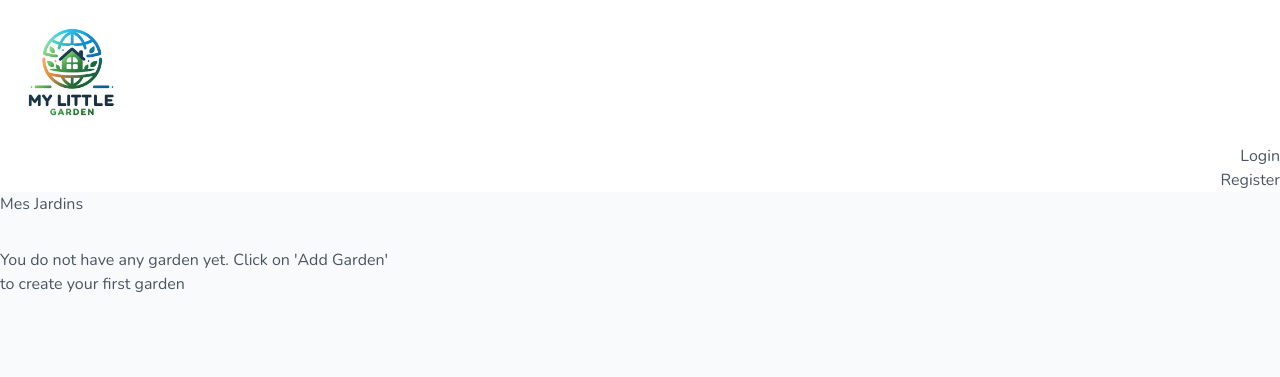
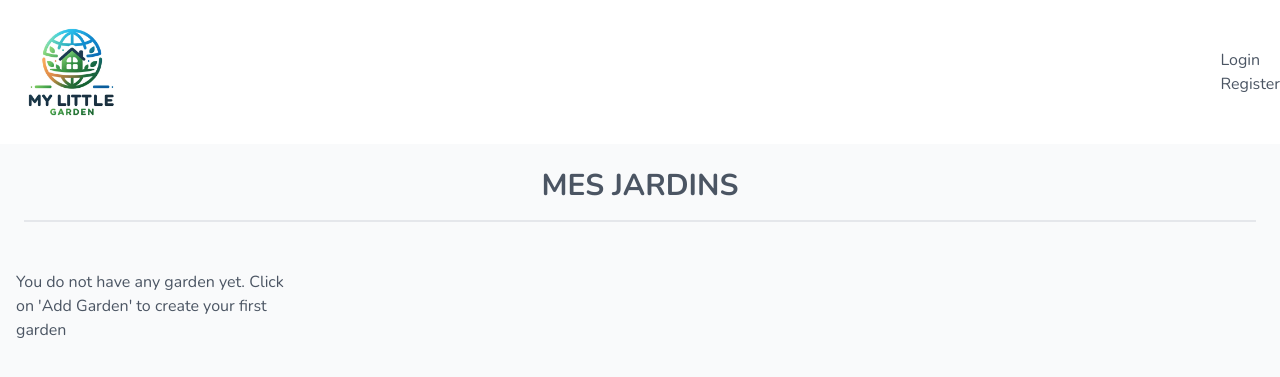
Before and after one commit to renlo08/my-little-garden, a Django app: page /gardens/ in a window 1280 px wide. Shown: the top 377 px of the page. Run offline with Django 4.2, Linux system fonts and the light colour scheme; some libraries are stand-ins or nearby versions.

Commit message:
Optimize UI by updating garden card styles and layout
This commit introduces a number of visual and structural changes to improve user experience. Firstly, the style of the garden cards have been updated for better readability and user engagement, followed by a restructure of the layout in gardens.html. Lastly, various CSS styles including margins and grid structure have been revised for a cleaner and smoother presentation.

```diff
--- a/app/gardens/models.py
+++ b/app/gardens/models.py
@@ -32,7 +32,7 @@ class Garden(models.Model):
     updated = models.DateTimeField(auto_now=True)
 
     def get_absolute_url(self):
-        return reverse('gardens:detail', kwargs={'id': self.id})
+        return reverse('gardens:detail', kwargs={'pk': self.pk})
 
     def get_edit_url(self):
         return reverse('gardens:update', kwargs={'id': self.id})
--- a/app/static/css/mlghome-ui.css
+++ b/app/static/css/mlghome-ui.css
@@ -550,16 +550,40 @@ video {
   position: static;
 }
 
+.m-2{
+  margin: 0.5rem;
+}
+
+.m-4{
+  margin: 1rem;
+}
+
+.m-8{
+  margin: 2rem;
+}
+
+.ml-4{
+  margin-left: 1rem;
+}
+
 .ml-auto{
   margin-left: auto;
 }
 
-.mt-8{
-  margin-top: 2rem;
+.mr-4{
+  margin-right: 1rem;
+}
+
+.mt-4{
+  margin-top: 1rem;
 }
 
 .block{
   display: block;
+}
+
+.flex{
+  display: flex;
 }
 
 .table{
@@ -570,24 +594,42 @@ video {
   display: grid;
 }
 
-.w-24{
-  width: 6rem;
+.h-20{
+  height: 5rem;
 }
 
 .w-36{
   width: 9rem;
 }
 
-.cursor-pointer{
-  cursor: pointer;
+.w-full{
+  width: 100%;
+}
+
+.items-center{
+  align-items: center;
+}
+
+.justify-center{
+  justify-content: center;
+}
+
+.justify-between{
+  justify-content: space-between;
+}
+
+.justify-items-center{
+  justify-items: center;
 }
 
 .gap-10{
   gap: 2.5rem;
 }
 
-.rounded{
-  border-radius: 0.25rem;
+.truncate{
+  overflow: hidden;
+  text-overflow: ellipsis;
+  white-space: nowrap;
 }
 
 .rounded-full{
@@ -598,19 +640,17 @@ video {
   border-radius: 0.375rem;
 }
 
+.rounded{
+  border-radius: 0.25rem;
+}
+
+.border-b-2{
+  border-bottom-width: 2px;
+}
+
 .border-gray-300{
   --tw-border-opacity: 1;
   border-color: rgb(209 213 219 / var(--tw-border-opacity));
-}
-
-.bg-blue-500{
-  --tw-bg-opacity: 1;
-  background-color: rgb(59 130 246 / var(--tw-bg-opacity));
-}
-
-.bg-gray-400{
-  --tw-bg-opacity: 1;
-  background-color: rgb(156 163 175 / var(--tw-bg-opacity));
 }
 
 .bg-gray-50{
@@ -623,14 +663,27 @@ video {
   background-color: rgb(255 255 255 / var(--tw-bg-opacity));
 }
 
-.px-4{
-  padding-left: 1rem;
-  padding-right: 1rem;
+.bg-green-500{
+  --tw-bg-opacity: 1;
+  background-color: rgb(34 197 94 / var(--tw-bg-opacity));
 }
 
-.py-2{
-  padding-top: 0.5rem;
-  padding-bottom: 0.5rem;
+.bg-green-600{
+  --tw-bg-opacity: 1;
+  background-color: rgb(22 163 74 / var(--tw-bg-opacity));
+}
+
+.object-cover{
+  -o-object-fit: cover;
+     object-fit: cover;
+}
+
+.p-4{
+  padding: 1rem;
+}
+
+.text-left{
+  text-align: left;
 }
 
 .text-right{
@@ -641,18 +694,32 @@ video {
   font-family: Nunito;
 }
 
+.text-3xl{
+  font-size: 1.875rem;
+  line-height: 2.25rem;
+}
+
+.text-sm{
+  font-size: 0.875rem;
+  line-height: 1.25rem;
+}
+
 .font-bold{
   font-weight: 700;
+}
+
+.uppercase{
+  text-transform: uppercase;
+}
+
+.text-gray-500{
+  --tw-text-opacity: 1;
+  color: rgb(107 114 128 / var(--tw-text-opacity));
 }
 
 .text-gray-600{
   --tw-text-opacity: 1;
   color: rgb(75 85 99 / var(--tw-text-opacity));
-}
-
-.text-white{
-  --tw-text-opacity: 1;
-  color: rgb(255 255 255 / var(--tw-text-opacity));
 }
 
 .filter{
@@ -671,9 +738,24 @@ video {
   a-z-a--z: \-\.;
 }
 
-.hover\:bg-blue-700:hover{
+.garden-card{
+  position: relative;
+  cursor: pointer;
+  overflow: hidden;
+  border-radius: 0.25rem;
+  --tw-border-opacity: 1;
+  border-color: rgb(229 231 235 / var(--tw-border-opacity));
   --tw-bg-opacity: 1;
-  background-color: rgb(29 78 216 / var(--tw-bg-opacity));
+  background-color: rgb(255 255 255 / var(--tw-bg-opacity));
+  --tw-shadow: 0 4px 6px -1px rgb(0 0 0 / 0.1), 0 2px 4px -2px rgb(0 0 0 / 0.1);
+  --tw-shadow-colored: 0 4px 6px -1px var(--tw-shadow-color), 0 2px 4px -2px var(--tw-shadow-color);
+  box-shadow: var(--tw-ring-offset-shadow, 0 0 #0000), var(--tw-ring-shadow, 0 0 #0000), var(--tw-shadow);
+}
+
+.hover\:shadow-lg:hover{
+  --tw-shadow: 0 10px 15px -3px rgb(0 0 0 / 0.1), 0 4px 6px -4px rgb(0 0 0 / 0.1);
+  --tw-shadow-colored: 0 10px 15px -3px var(--tw-shadow-color), 0 4px 6px -4px var(--tw-shadow-color);
+  box-shadow: var(--tw-ring-offset-shadow, 0 0 #0000), var(--tw-ring-shadow, 0 0 #0000), var(--tw-shadow);
 }
 
 .focus\:border-indigo-300:focus{
@@ -681,8 +763,12 @@ video {
   border-color: rgb(165 180 252 / var(--tw-border-opacity));
 }
 
-@media (min-width: 1024px){
-  .lg\:grid-cols-3{
-    grid-template-columns: repeat(3, minmax(0, 1fr));
+@media (min-width: 640px){
+  .sm\:h-32{
+    height: 8rem;
+  }
+
+  .sm\:grid-cols-4{
+    grid-template-columns: repeat(4, minmax(0, 1fr));
   }
 }
--- a/app/static/js/custom/gardens.js
+++ b/app/static/js/custom/gardens.js
@@ -1,13 +1,19 @@
+const redirectToURL = function () {
+    // Get the URL from the data attribute and redirect
+    let url = this.getAttribute('data-url');
+    window.location.href = url;
+};
+
+const bindEventsToCards = function (cards) {
+    // Loop through the returned HTMLCollection
+    for (let i = 0; i < cards.length; i++) {
+        // Bind the click event to each card
+        cards[i].addEventListener('click', redirectToURL);
+    }
+};
+
 window.onload = function () {
     // Get all elements that have class 'garden-card'
     let cards = document.getElementsByClassName('garden-card');
-
-    // Loop through the returned HTMLCollection
-    for (let i = 0; i < cards.length; i++) {
-        // Bind the click event to each card
-        cards[i].addEventListener('click', function () {
-            let id = this.id.split('-').pop(); // get the last part of the id, i.e., corresponding to the pk
-            window.location.href = `/gardens/detail/${id}`;
-        });
-    }
+    bindEventsToCards(cards);
 };
--- a/app/static/tw/tailwind-input.css
+++ b/app/static/tw/tailwind-input.css
@@ -3,3 +3,7 @@
 @tailwind base;
 @tailwind components;
 @tailwind utilities;
+
+.garden-card{
+  @apply rounded bg-white border-gray-200 shadow-md overflow-hidden relative cursor-pointer;
+}
--- a/app/templates/base.html
+++ b/app/templates/base.html
@@ -23,7 +23,7 @@
 </head>
 <body class="text-gray-600 font-body bg-gray-50">
 
-<header class="bg-white">
+<header class="bg-white flex justify-between items-center">
     <!-- Logo-->
     <a href="{% url 'home' %}">
         <img class="w-36 rounded-full"
--- a/app/templates/gardens/gardens.html
+++ b/app/templates/gardens/gardens.html
@@ -2,22 +2,15 @@
 {% load static %}
 
 {% block content %}
-    <main>
-        <article>
-            <h1>Mes Jardins</h1>
-
-            <div id=garden-cards class="mt-8 grid lg:grid-cols-3 gap-10">
+    <main class="ml-4 mr-4">
+        <h1 class="flex justify-center m-2 p-4 font-bold text-3xl border-b-2 uppercase">
+            Mes Jardins
+        </h1>
+    <div class="htmx-indicator">Updating...</div>
+        <div class="mt-4 grid sm:grid-cols-4 gap-10">
+            <!-- Garden cards -->
             {% include 'gardens/partials/cards.html' %}
-                <!-- Garden cards -->
-                <div>
-                    <div>
-                        <span></span>
-                        <span></span>
         </div>
-                </div>
-
-            </div>
-        </article>
     </main>
 
     <aside>
--- a/app/templates/gardens/partials/cards.html
+++ b/app/templates/gardens/partials/cards.html
@@ -4,23 +4,18 @@
         <span>Click on 'Add Garden' to create your first garden</span>
     </div>
 {% else %}
-    <div class="htmx-indicator">Updating...</div>
-{#    <ul>#}
-        {% for garden in gardens %}
-            <!-- Garden card -->
-            <div class='garden-card cursor-pointer' id='garden-card-{{ garden.pk }}'>
-                <div>
-                    <span>{{ garden.name }}</span>
-                    <span>{{ garden.description }}</span>
-                </div>
+
+    {% for garden in gardens %}
+        <!-- Garden card -->
+        <div class='garden-card hover:shadow-lg'
+             data-url={{ garden.get_absolute_url }}>
+            <img src="https://picsum.photos/id/110/100"
+                 alt="card-picture"
+                 class="h-20 sm:h-32 w-full object-cover">
+            <div class="m-4">
+                <span class="font-bold truncate block">{{ garden.name }}</span>
+                <span class="block text-gray-500 text-sm">{{ garden.description }}</span>
             </div>
-{#            <li class="list-group-item">#}
-{#                <a style="cursor: pointer;"#}
-{#                   hx-get="{% url 'gardens:detail' garden.pk %}"#}
-{#                   hx-target="#garden-detail">#}
-{#                    {{ garden.name }}#}
-{#                </a>#}
-{#            </li>#}
-        {% endfor %}
-{#    </ul>#}
+        </div>
+    {% endfor %}
 {% endif %}
--- a/app/templates/partials/navbar.html
+++ b/app/templates/partials/navbar.html
@@ -1,9 +1,9 @@
 {% load static %}
 
-<nav class="text-right">
+<nav class="text-left">
 
     <div id="navbarNav">
-        <ul class="navbar-nav ml-auto">
+        <ul>
             {% if user.is_authenticated %}
                 <li class="nav-item">
                     <a class="nav-link" href="{% url 'gardens:list' %}">Gardens</a>
```
Also changed, not shown: app/templates/index.html (+7 -2 lines). Lines whose indentation alone changed are shown as unchanged.
